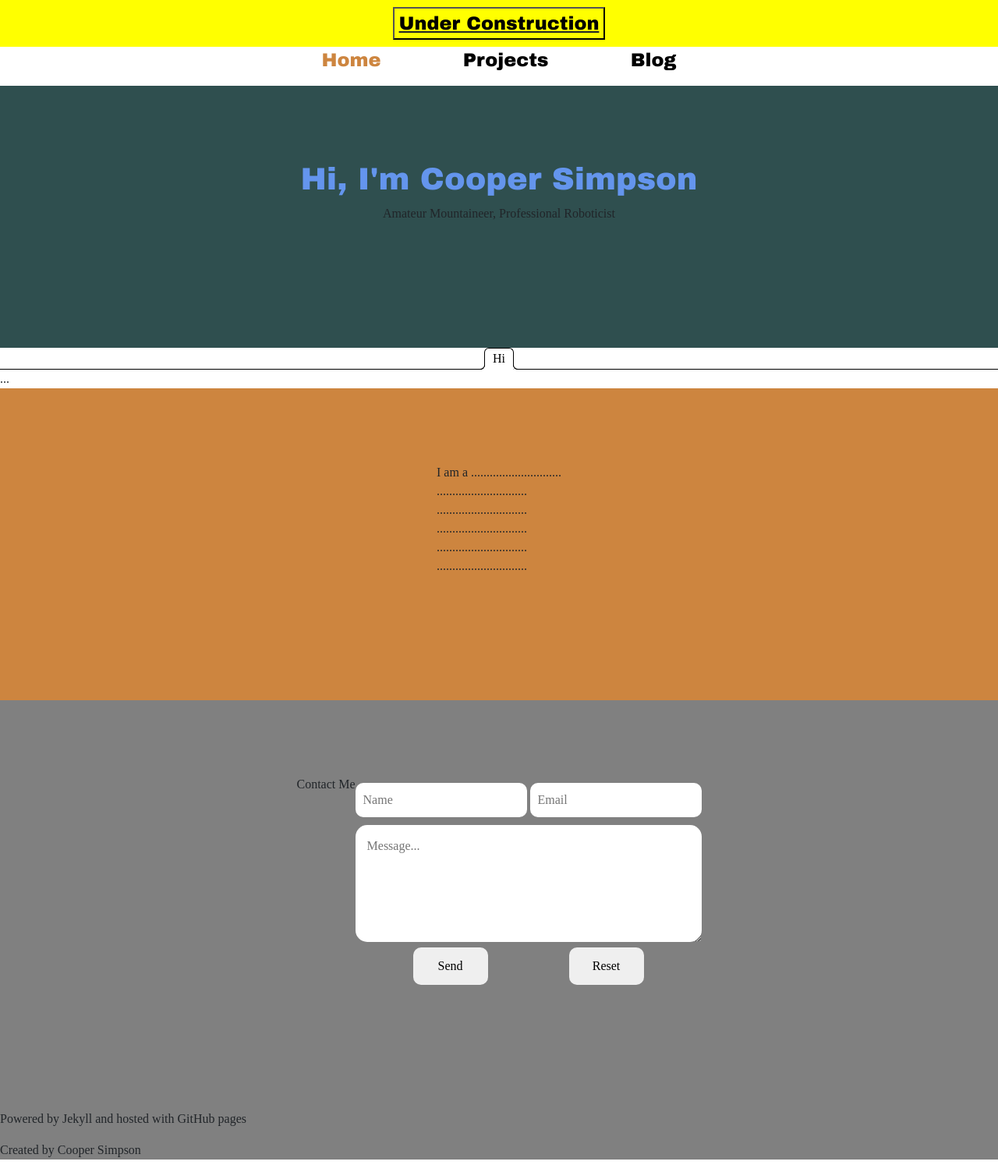
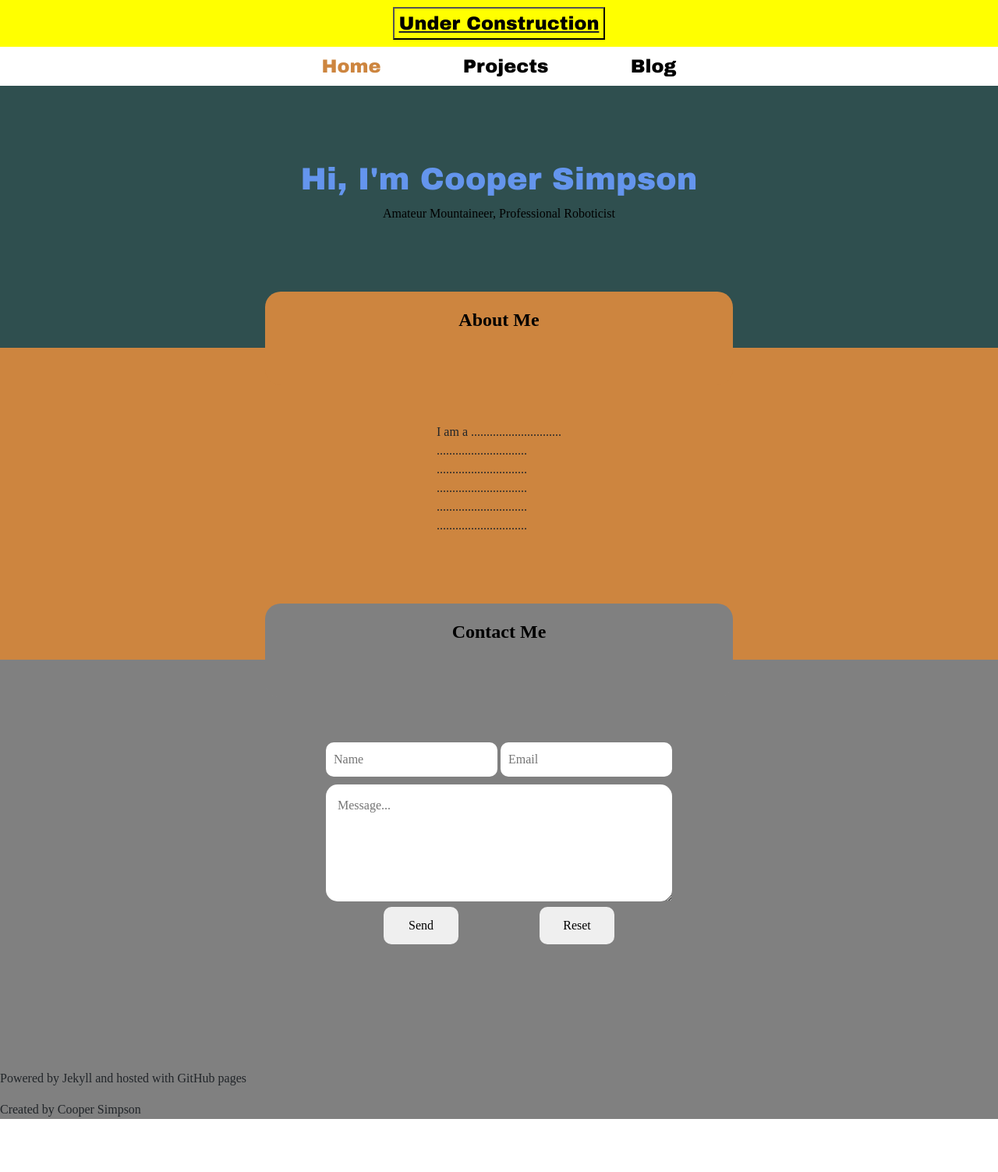
Before and after one commit to RS-Coop/RS-Coop.github.io, a Jekyll site: the page built from index.html, in a window 1280 px wide. Shown: the whole page at 78% size. Built offline with Jekyll 4.4.1, drawn with Linux system fonts in a browser that asks for light colours; some web fonts are replaced; after the commit the page ends 1451 px from its top, so only the background shows below that.

Commit message:
Giving up on file tab sections and just going half rounded.

```diff
--- a/_sass/components/_general.scss
+++ b/_sass/components/_general.scss
@@ -12,6 +12,7 @@ header{
 
   ul{
     padding: 0;
+    padding-top: 1em;
   }
 
   li{
@@ -43,8 +44,8 @@ body{
   font-family: 'Judson', serif;
 }
 
-// Footer
-// This styles the footer at the bottom of all pages.
+//Footer
+//This styles the footer at the bottom of all pages.
 footer{
   background-color: gray;
 }
@@ -68,6 +69,7 @@ h1, h2, h3, h4, h5, h6{
   padding: 6em 0 9em 0;
   text-align: center;
   background-color: DarkSlateGray;
+  color: black;
 
   // Background image not working yet
   // background: url('../images/IMG_4388.JPG');
@@ -76,68 +78,29 @@ h1, h2, h3, h4, h5, h6{
   // background-position: center;
 }
 
+//Section Tab
+//This styles the rounded section tabs that stick up on the pages.
 .section-tab{
-  position: relative;
+  //General
+  position: absolute;
+  left: 50%;
+  width: 25em;
+  height: 3.0em;
+  top: -3.0em;
+  line-height: 3.0em;
+  margin-bottom: -3em;
+  margin-left: -12.5em;
+
+  //Text
   text-align: center;
-  margin: 0;
-  padding: 0;
-  line-height: 26px;
-  // background: var(--color);
+  color: black;
+  font-weight: bold;
+  font-size: 1.5em;
+  padding-bottom: 5em;
 
-  &:before{
-    z-index: 1;
-  }
-
-  &:after{
-    position: absolute;
-    content: "";
-    width: 100%;
-    bottom: 0;
-    left: 0;
-    border-bottom: 1px solid black;
-    z-index: 1;
-  }
-
-  li{
-    position: relative;
-    margin: 0 10px;
-    padding: 0 10px;
-    border: 1px solid black;
-    display: inline-block;
-    background: white;
-    color: black;
-    z-index: 2;
-    border-bottom-color: white;
-
-    border-top-left-radius: 6px;
-    border-top-right-radius: 6px;
-
-    &:hover{
-      cursor: pointer;
-    }
-
-    &:before, &:after{
-      position: absolute;
-      bottom: -1px;
-      width: 6px;
-      height: 6px;
-      content: " ";
-      border: 1px solid black;
-    }
-
-    &:before{
-      left: -6px;
-      border-bottom-right-radius: 6px;
-      border-width: 0 1px 1px 0;
-      box-shadow: 2px 2px 0 #FFF;
-    }
-    &:after{
-      right: -6px;
-      border-bottom-left-radius: 7px;
-      border-width: 0 0 1px 1px;
-      box-shadow: -1.2px 1.5px 0 #FFF;
-    }
-  }
+  //Box
+  background-color: var(--color);
+  border-radius: 20px;
 }
 
 .main-section{
@@ -147,37 +110,6 @@ h1, h2, h3, h4, h5, h6{
   position: relative;
   padding: 6em 0 9em 0;
   background-color: var(--color);
-
-  // &:before{
-  //   position: absolute;
-  //   top: 0;
-  //   // left: 50%;
-  //   height: 100%;
-  //   width: 100%;
-  //   background: url('../images/section-tab.svg');
-  //   outline: 1px solid red;
-  // }
-  //
-  // .title {
-  //   position: absolute;
-  //   left: 50%;
-  //   text-align: center;
-  //   text-transform: uppercase;
-  //   display: block;
-  //   font-weight: 700;
-  //   letter-spacing: 0.25em;
-  //   font-size: 0.9em;
-  //   width: 25em;
-  //   height: 5em;
-  //   top: -5em;
-  //   line-height: 3.25em;
-  //   margin-bottom: -3.25em;
-  //   margin-left: -12.5em;
-  //   padding-top: 0.5em;
-  //
-  //   background: var(--color) url('../images/section-tab.svg');
-  //   color: white;
-  // }
 
 }
 
--- a/blog.html
+++ b/blog.html
@@ -27,6 +27,9 @@ title: Blog
 
   <!-- All posts in type specified above -->
   <div class="blog-gallery">
+    <div id="blog-gallery-heading" class="section-tab" style="--color: peru;">
+      Posts
+    </div>
     <ul>
       {% for post in site.posts %}
         <li>
--- a/index.html
+++ b/index.html
@@ -9,16 +9,11 @@ title: Home
 </section>
 
 <!-- About -->
-<div class="section-tab" style="--color: peru;">
-  <li>Hi</li>
-</div>
-<div>
-  ...
-</div>
+<!-- Insert Section tab here -->
 <section id="about" class="main-section" style="--color: peru;">
-  <!-- <div class="title">
-    About Me
-  </div> -->
+  <div id="about-heading" class="section-tab" style="--color: peru;">
+    <span>About Me</span>
+  </div>
   <div>
     <p >
       I am a .............................<br>
@@ -27,13 +22,13 @@ title: Home
       .............................<br>
       .............................<br>
       .............................
-    </</p>
+    </p>
   </div>
 </section>
 
 <!-- Contact -->
 <section id="contact" class="main-section contact" style="--color: grey;">
-  <div class="title">
+  <div id="contact-heading" class="section-tab contact" style="--color: grey;">
     Contact Me
   </div>
   <form method="post" action="#">
--- a/projects.html
+++ b/projects.html
@@ -23,7 +23,7 @@ title: Projects
 
 <!-- Project Gallery -->
   <section id="project-gallery" class="main-section" style="--color: peru;">
-    <div id="gallery-title" class="title">
+    <div id="gallery-title" class="section-tab" style="--color: peru;">
       New & Noteworthy
     </div>
 
```
Also changed, not shown: Gemfile.lock, assets/images/section-tab.svg (deleted), 6 other files.
